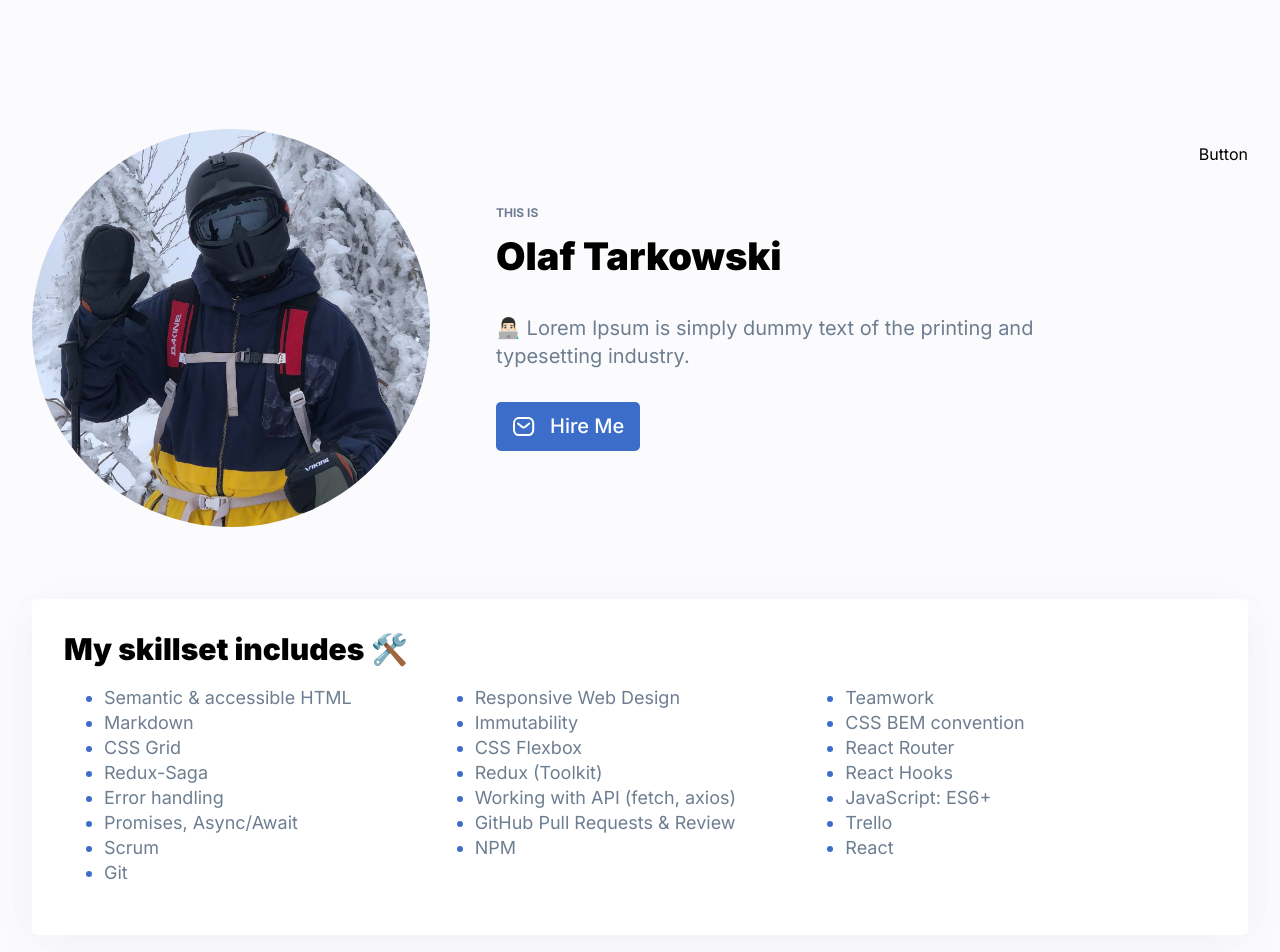
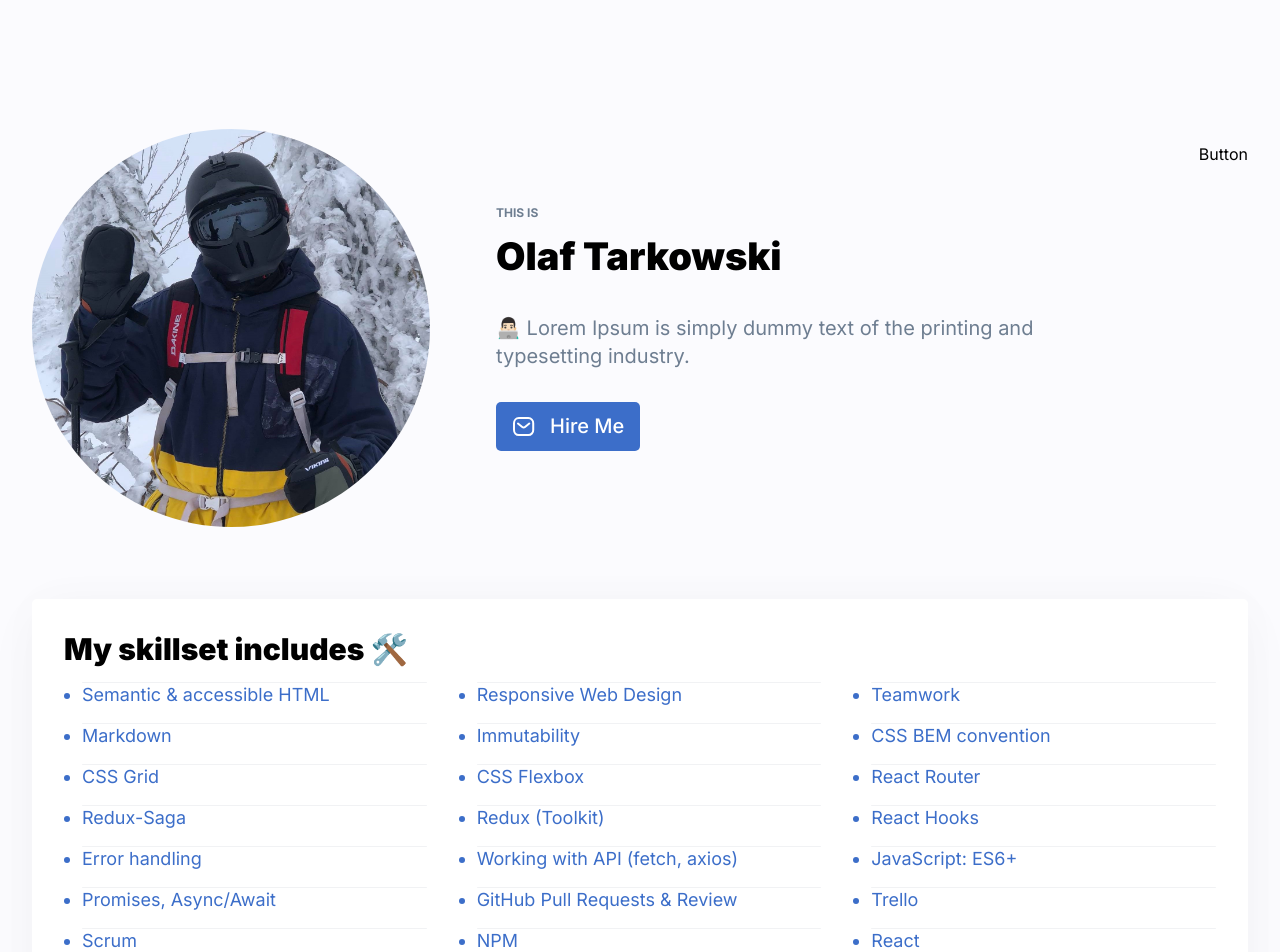
Before and after one commit to Olaf-Tarkowski/personal-homepage, a React (Create React App) app: page / in a window 1280 px wide. Shown: the top 952 px of the page. Built offline with nearby package versions, Linux system fonts and the light colour scheme.

Commit message:
more styling

```diff
--- a/src/common/Tiles/styled.js
+++ b/src/common/Tiles/styled.js
@@ -10,6 +10,7 @@ export const Tile = styled.div`
 
 export const Title = styled.h1`
     margin: 0px;
+    padding-bottom: 15px;
     color: ${({ theme }) => theme.color.black};
     font-weight: 900;
     font-size: 30px;
@@ -17,8 +18,12 @@ export const Title = styled.h1`
 `;
 
 export const List = styled.ul`
+    margin: 0px;
+    padding-left: 18px;
     display: grid;
     grid-template-columns: 1fr 1fr 1fr;
+    column-gap: 50px;
+    row-gap: 8px;
     font-weight: 400;
     font-size: 18px;
     line-height: 25px;
@@ -28,6 +33,14 @@ export const List = styled.ul`
 export const ListItem = styled.li`
 `;
 
-export const Line = styled.span`
+export const Text = styled.span`
     color: ${({ theme }) => theme.color.slateGray};
 `;
+
+export const Line = styled.div`
+margin-bottom: 32px;
+max-width: 100%;
+height: 1px;
+border-radius: 5px;
+background-color: ${({ theme }) => theme.color.mischka};
+`;
```
